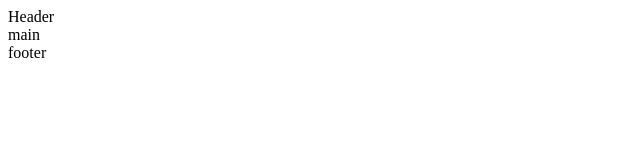
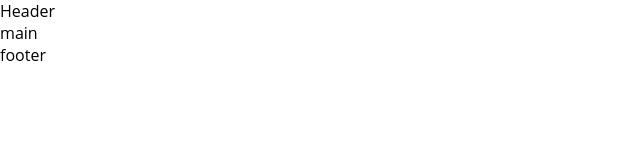
Before and after one commit to AuDojo/AuDojo, a React (Vite) app in the folder code/frontend/: page / in a window 1280 px wide. Shown: the top 160 px of the page, without its empty margins (0-640 px from the left). Built offline with nearby package versions, Linux system fonts and the light colour scheme.

Commit message:
No margin on body

```diff
--- a/code/frontend/src/index.css
+++ b/code/frontend/src/index.css
@@ -1,3 +1,8 @@
+body {
+  margin: 0;
+  font-family: "Open Sans", Helvetica, Verdana, Arial, sans-serif;
+}
+
 /*:root {
   font-family: Inter, system-ui, Avenir, Helvetica, Arial, sans-serif;
   line-height: 1.5;
```
